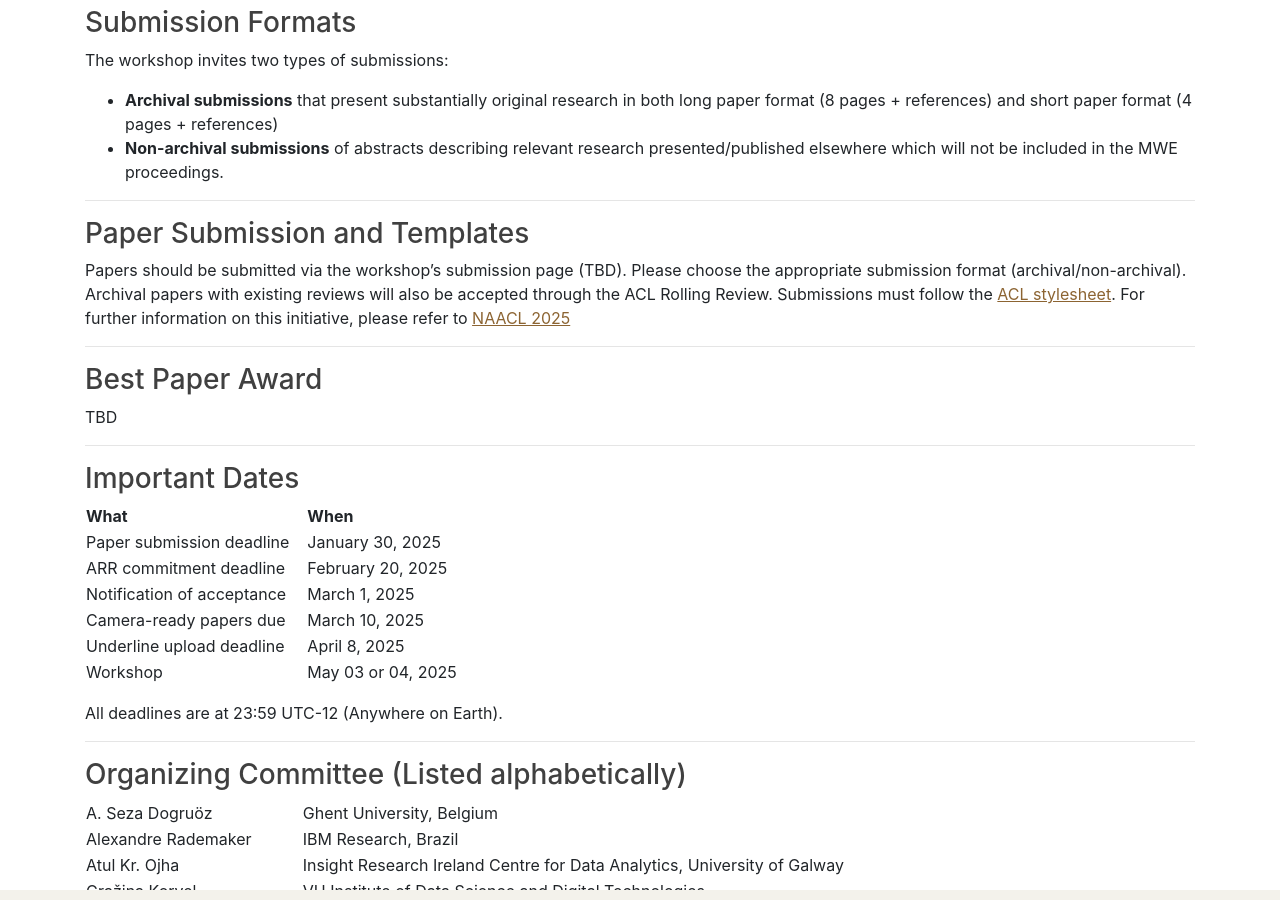
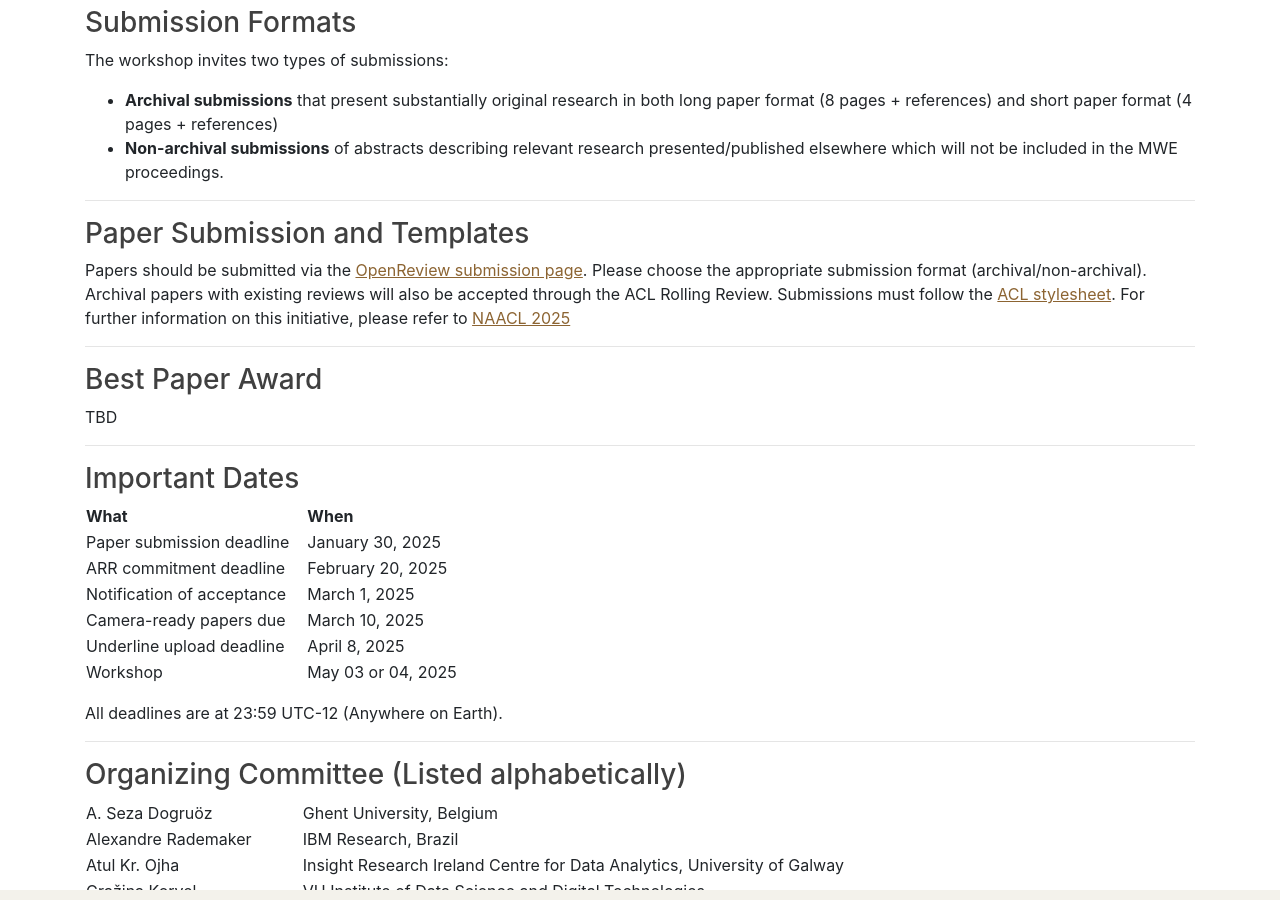
Before and after one commit to multiword/multiword.github.io, a Jekyll site: the page built from mwe2025/index.md, in a window 1280 px wide and 900 px high, scrolled down 2620 px. Built offline with Jekyll 4.4.1, drawn with Linux system fonts in a browser that asks for light colours; comment, search, counter and statistics services are not loaded.

Commit message:
added open-review link

```diff
--- a/mwe2025/index.md
+++ b/mwe2025/index.md
@@ -136,7 +136,7 @@ The workshop invites  two types of submissions:
 
 ### <a name="instructions">Paper Submission and Templates</a>
 
-Papers should be submitted via the workshop's submission page (TBD). Please choose the appropriate submission format (archival/non-archival). Archival papers with existing reviews will also be accepted through the ACL Rolling Review. Submissions must follow the [ACL stylesheet](https://github.com/acl-org/acl-style-files). For further information on this initiative, please refer to [NAACL 2025](https://2025.naacl.org/calls/papers/#paper-submission-details)
+Papers should be submitted via the [OpenReview submission page](https://openreview.net/group?id=aclweb.org/NAACL/2025/Workshop/MWE). Please choose the appropriate submission format (archival/non-archival). Archival papers with existing reviews will also be accepted through the ACL Rolling Review. Submissions must follow the [ACL stylesheet](https://github.com/acl-org/acl-style-files). For further information on this initiative, please refer to [NAACL 2025](https://2025.naacl.org/calls/papers/#paper-submission-details)
 
 
 
```
